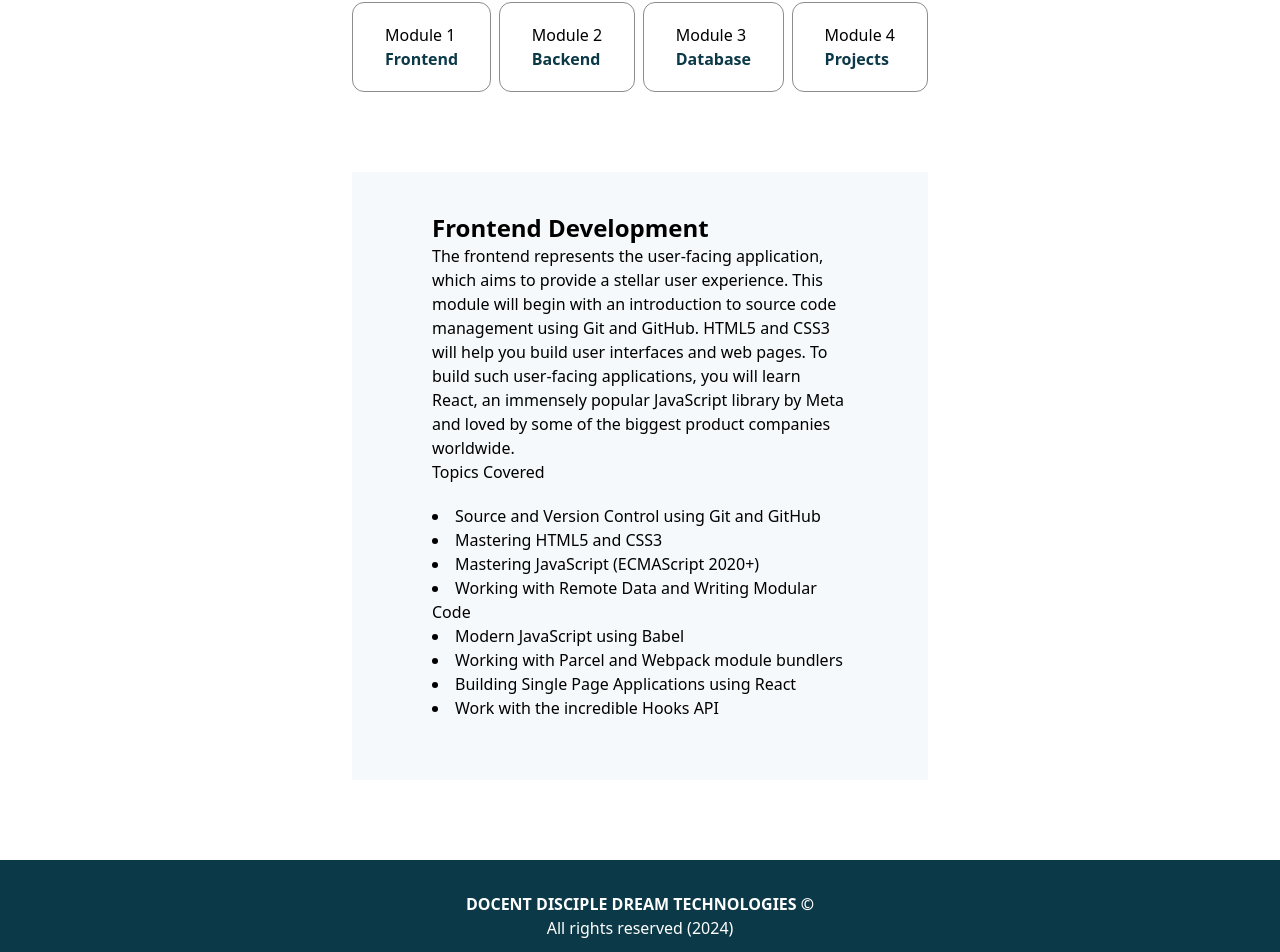
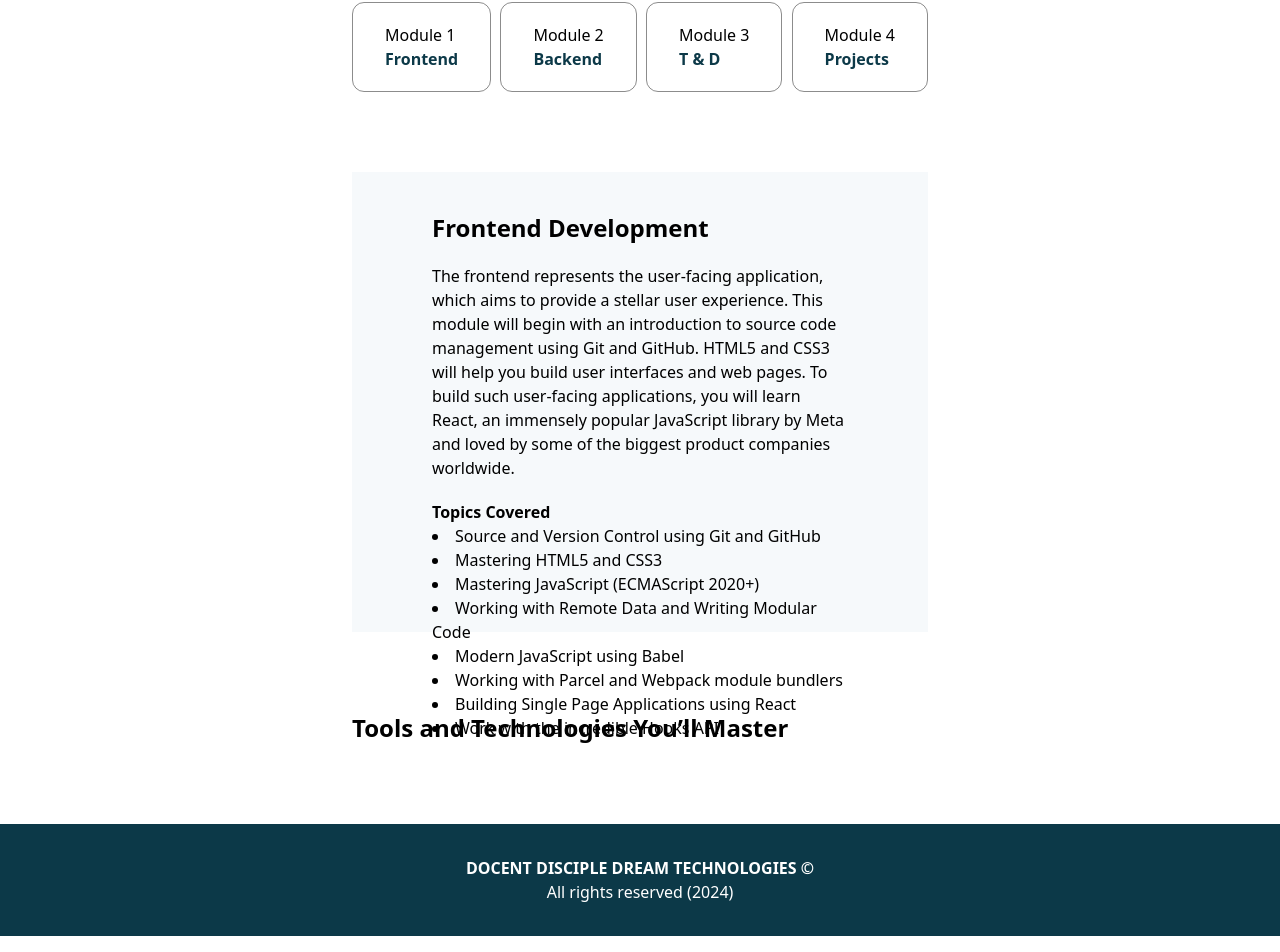
Before and after one commit to SHABARIUS/Web-App-deployment, a React (Vite) app: page /courses/fullstack in a window 1280 px wide. Shown: the part 1239-2191 px from the top of the page. Built offline with nearby package versions, Linux system fonts and the light colour scheme.

Commit message:
more on fullstack page

```diff
--- a/src/components/Pages/Fullstack.jsx
+++ b/src/components/Pages/Fullstack.jsx
@@ -1,6 +1,6 @@
 import FootBar from '../Views/FootBar'
 import Header from '../Views/Header'
-import fullstackImage from "../../assets/fullstack.jpg"
+import fullstackImage from '../../assets/fullstack.jpg'
 import { useState } from 'react'
 import { createPortal } from 'react-dom'
 import Modal from '../Views/Modal'
@@ -8,10 +8,14 @@ import Modal from '../Views/Modal'
 const Fullstack = () => {
   const [showModal, setShowModal] = useState(false)
   const [syllabus, setSyllabus] = useState('')
-  const [showContent, setShowContent] = useState({showing:"frontend"})
+  const [showContent, setShowContent] = useState({ showing: 'frontend' })
   return (
     <>
-    {showModal && createPortal(<Modal syllabus={syllabus} setShowModal={setShowModal}/>, document.getElementById('modal'))}
+      {showModal &&
+        createPortal(
+          <Modal syllabus={syllabus} setShowModal={setShowModal} />,
+          document.getElementById('modal')
+        )}
       <div>
         <Header />
         <div className='w-[45%] m-auto my-16'>
@@ -20,23 +24,45 @@ const Fullstack = () => {
             <div className='flex-3'>
               <h2 className='text-xl'>FULL-STACK DEVELOPMENT BOOTCAMP</h2>
               <h2 className='text-xl'>The most trusted way to become an</h2>
-            <h1 className='text-3xl font-bold'>Expert Full-Stack Developer</h1>
+              <h1 className='text-3xl font-bold'>
+                Expert Full-Stack Developer
+              </h1>
               <ul className='my-20 list-disc list-inside'>
-              <li className='text-gray-700'>Mock interviews, hackathons and more</li>
-              <li className='text-gray-700'>Multilingual training options (English and Tamil)</li>
-              <li className='text-gray-700'>Job-ready portfolio of rich, functional apps</li>
-              <li className='text-gray-700'>Reserve a Seat for INR 5,000/-</li>
+                <li className='text-gray-700'>
+                  Mock interviews, hackathons and more
+                </li>
+                <li className='text-gray-700'>
+                  Multilingual training options (English and Tamil)
+                </li>
+                <li className='text-gray-700'>
+                  Job-ready portfolio of rich, functional apps
+                </li>
+                <li className='text-gray-700'>
+                  Reserve a Seat for INR 5,000/-
+                </li>
               </ul>
               <div>
-              <button className='px-6 py-4 my-2 font-bold rounded-md bg-[#E5BE7F] hover:bg-[#d3ac6e] cursor-pointer mr-5'>Apply Now</button>
-              <button className='ml-5 border border-black/20 px-3 py-4 rounded-md' onClick={() => {
+                <button className='px-6 py-4 my-2 font-bold rounded-md bg-[#E5BE7F] hover:bg-[#d3ac6e] cursor-pointer mr-5'>
+                  Apply Now
+                </button>
+                <button
+                  className='ml-5 border border-black/20 px-3 py-4 rounded-md'
+                  onClick={() => {
                     setSyllabus('MERN-Syllabus')
                     setShowModal(true)
-              }}>Download Syllabus</button>
+                  }}
+                >
+                  Download Syllabus
+                </button>
               </div>
             </div>
             <div>
-            <img src={fullstackImage} alt="course image" width={"400px"} className='rounded-tr-lg rounded-br-lg'/>
+              <img
+                src={fullstackImage}
+                alt='course image'
+                width={'400px'}
+                className='rounded-tr-lg rounded-br-lg'
+              />
             </div>
           </div>
         </div>
@@ -44,75 +70,78 @@ const Fullstack = () => {
         <div className='w-[45%] h-40 m-auto mb-20 border-[2px] border-black/45 rounded-xl flex justify-around items-center'>
           <div className='text-center'>
             <h1 className='text-2xl font-bold'>₹12LPA</h1>
-          <h3  className='text-xl font-bold'>Average Salary</h3>
+            <h3 className='text-xl font-bold'>Average Salary</h3>
           </div>
           <div className='border-r-[2px] border-black/55 h-16'></div>
           <div className='text-center'>
-        <h1  className='text-2xl font-bold'>44%</h1>
-          <h3  className='text-xl font-bold'>Average Hike</h3>
+            <h1 className='text-2xl font-bold'>44%</h1>
+            <h3 className='text-xl font-bold'>Average Hike</h3>
           </div>
           <div className='border-r-[2px] border-black/55 h-16'></div>
           <div className='text-center'>
-        <h1  className='text-2xl font-bold'>302%</h1>
-          <h3  className='text-xl font-bold'>Highest Salary Hike</h3>
+            <h1 className='text-2xl font-bold'>302%</h1>
+            <h3 className='text-xl font-bold'>Highest Salary Hike</h3>
           </div>
           <div className='border-r-[2px] border-black/55 h-16'></div>
           <div className='text-center'>
-        <h1  className='text-2xl font-bold'>4,500+</h1>
-          <h3  className='text-xl font-bold'>Hiring Partners</h3>
+            <h1 className='text-2xl font-bold'>4,500+</h1>
+            <h3 className='text-xl font-bold'>Hiring Partners</h3>
           </div>
         </div>
         {/* thrid segment */}
         <div className='w-[45%] m-auto mb-20'>
-        <p>
-        FULL-STACK DEVELOPMENT BOOTCAMP CURRICULUM
-        </p>
-        <h2 className='text-3xl font-semibold'>Learn with a
-          World-Class Curriculum</h2>
+          <p>FULL-STACK DEVELOPMENT BOOTCAMP CURRICULUM</p>
+          <h2 className='text-3xl font-semibold'>
+            Learn with a World-Class Curriculum
+          </h2>
           <div className='mt-10 flex justify-between'>
-        <div className='px-8 py-5 border border-black/45 rounded-xl cursor-pointer hover:border-black/95' onClick={() => setShowContent({showing:'frontend'})}>
+            <div
+              className='px-8 py-5 border border-black/45 rounded-xl cursor-pointer hover:border-black/95'
+              onClick={() => setShowContent({ showing: 'frontend' })}
+            >
               <p>Module 1</p>
               <h1 className='text-[#0C3948] font-bold'>Frontend</h1>
             </div>
-        <div className='px-8 py-5  border border-black/45 rounded-xl cursor-pointer hover:border-black/95' onClick={() => setShowContent({showing:'backend'})}>
+            <div
+              className='px-8 py-5  border border-black/45 rounded-xl cursor-pointer hover:border-black/95'
+              onClick={() => setShowContent({ showing: 'backend' })}
+            >
               <p>Module 2</p>
               <h1 className='text-[#0C3948] font-bold'>Backend</h1>
             </div>
-        <div className='px-8 py-5  border border-black/45 rounded-xl cursor-pointer hover:border-black/95' onClick={() => setShowContent({showing:'database'})}>
+            <div
+              className='px-8 py-5  border border-black/45 rounded-xl cursor-pointer hover:border-black/95'
+              onClick={() =>
+                setShowContent({ showing: 'Testing & Deployment' })
+              }
+            >
               <p>Module 3</p>
-          <h1 className='text-[#0C3948] font-bold'>Database</h1>
+              <h1 className='text-[#0C3948] font-bold'>T & D</h1>
             </div>
-        <div className='px-8 py-5  border border-black/45 rounded-xl cursor-pointer hover:border-black/95' onClick={() => setShowContent({showing:'projects'})}>
+            <div
+              className='px-8 py-5  border border-black/45 rounded-xl cursor-pointer hover:border-black/95'
+              onClick={() => setShowContent({ showing: 'projects' })}
+            >
               <p>Module 4</p>
               <h1 className='text-[#0C3948] font-bold'>Projects</h1>
             </div>
           </div>
         </div>
-      {/* third segment option portion */}
-      {
-        showContent.showing == 'frontend' &&
-        <div className='w-[45%] m-auto bg-slate-100/60 px-20 py-10 mb-20'>
-          <h1 className='text-2xl font-bold'>Frontend Development</h1>
-          <p>The frontend represents the user-facing application, which aims to provide a stellar user experience. This module will begin with an introduction to source code management using Git and GitHub. HTML5 and CSS3 will help you build user interfaces and web pages. To build such user-facing applications, you will learn React, an immensely popular JavaScript library by Meta and loved by some of the biggest product companies worldwide.</p>
-          <p>Topics Covered</p>
-          <ul className='my-5 list-disc list-inside'>
-            <li>Source and Version Control using Git and GitHub</li>
-            <li>Mastering HTML5 and CSS3</li>
-            <li>Mastering JavaScript (ECMAScript 2020+)</li>
-            <li>Working with Remote Data and Writing Modular Code</li>
-            <li>Modern JavaScript using Babel</li>
-            <li>Working with Parcel and Webpack module bundlers</li>
-            <li>Building Single Page Applications using React</li>
-            <li>Work with the incredible Hooks API</li>
-          </ul>
-        </div> }
-        {
-           showContent.showing == 'backend' &&
-           <div className='w-[45%] m-auto bg-slate-100/60 px-20 py-10 mb-20'>
-             <h1 className='text-2xl font-bold'>Backend Development</h1>
-             <p>The frontend represents the user-facing application, which aims to provide a stellar user experience. This module will begin with an introduction to source code management using Git and GitHub. HTML5 and CSS3 will help you build user interfaces and web pages. To build such user-facing applications, you will learn React, an immensely popular JavaScript library by Meta and loved by some of the biggest product companies worldwide.</p>
-             <p>Topics Covered</p>
-             <ul className='my-5 list-disc list-inside'>
+        {/* third segment optional portion */}
+        {showContent.showing == 'frontend' && (
+          <div className='w-[45%] m-auto bg-slate-100/60 px-20 py-10 mb-20 h-[460px]'>
+            <h1 className='text-2xl font-bold mb-5'>Frontend Development</h1>
+            <p>
+              The frontend represents the user-facing application, which aims to
+              provide a stellar user experience. This module will begin with an
+              introduction to source code management using Git and GitHub. HTML5
+              and CSS3 will help you build user interfaces and web pages. To
+              build such user-facing applications, you will learn React, an
+              immensely popular JavaScript library by Meta and loved by some of
+              the biggest product companies worldwide.
+            </p>
+            <p className='font-bold mt-5'>Topics Covered</p>
+            <ul className='mb-5 list-disc list-inside'>
               <li>Source and Version Control using Git and GitHub</li>
               <li>Mastering HTML5 and CSS3</li>
               <li>Mastering JavaScript (ECMAScript 2020+)</li>
@@ -123,43 +152,82 @@ const Fullstack = () => {
               <li>Work with the incredible Hooks API</li>
             </ul>
           </div>
-        }
-        {
-           showContent.showing == 'database' &&
-           <div className='w-[45%] m-auto bg-slate-100/60 px-20 py-10 mb-20'>
-             <h1 className='text-2xl font-bold'>Database</h1>
-             <p>The frontend represents the user-facing application, which aims to provide a stellar user experience. This module will begin with an introduction to source code management using Git and GitHub. HTML5 and CSS3 will help you build user interfaces and web pages. To build such user-facing applications, you will learn React, an immensely popular JavaScript library by Meta and loved by some of the biggest product companies worldwide.</p>
-             <p>Topics Covered</p>
-             <ul className='my-5 list-disc list-inside'>
-               <li>Source and Version Control using Git and GitHub</li>
-               <li>Mastering HTML5 and CSS3</li>
-               <li>Mastering JavaScript (ECMAScript 2020+)</li>
-               <li>Working with Remote Data and Writing Modular Code</li>
-               <li>Modern JavaScript using Babel</li>
-               <li>Working with Parcel and Webpack module bundlers</li>
-               <li>Building Single Page Applications using React</li>
-               <li>Work with the incredible Hooks API</li>
+        )}
+        {showContent.showing == 'backend' && (
+          <div className='w-[45%] m-auto bg-slate-100/60 px-20 py-10 mb-20 h-[460px]'>
+            <h1 className='text-2xl font-bold mb-5'>Backend Development</h1>
+            <p>
+              Discover Node.js, the incredibly popular JavaScript runtime that
+              enables you to build everything from command-line tools to web
+              servers and APIs. You will then work with Express, a popular
+              framework that simplifies building Node.js applications. Work with
+              the MongoDB database engine to learn about operations, data
+              aggregation pipelines, and more. Go deeper into RESTful API design
+              as you learn more about the OpenAPI Spec and the use of Swagger
+              for API documentation.
+            </p>
+            <p className='font-bold mt-5'>Topics Covered</p>
+            <ul className='mb-5 list-disc list-inside'>
+              <li>Learning Node.js</li>
+              <li>Mastering the Express framework</li>
+              <li>Learning MongoDb</li>
             </ul>
           </div>
-        }
-        {
-           showContent.showing == 'projects' &&
-           <div className='w-[45%] m-auto bg-slate-100/60 px-20 py-10 mb-20'>
-             <h1 className='text-2xl font-bold'>Projects</h1>
-             <p>The frontend represents the user-facing application, which aims to provide a stellar user experience. This module will begin with an introduction to source code management using Git and GitHub. HTML5 and CSS3 will help you build user interfaces and web pages. To build such user-facing applications, you will learn React, an immensely popular JavaScript library by Meta and loved by some of the biggest product companies worldwide.</p>
-             <p>Topics Covered</p>
-             <ul className='my-5 list-disc list-inside'>
-               <li>Source and Version Control using Git and GitHub</li>
-               <li>Mastering HTML5 and CSS3</li>
-               <li>Mastering JavaScript (ECMAScript 2020+)</li>
-               <li>Working with Remote Data and Writing Modular Code</li>
-               <li>Modern JavaScript using Babel</li>
-               <li>Working with Parcel and Webpack module bundlers</li>
-               <li>Building Single Page Applications using React</li>
-               <li>Work with the incredible Hooks API</li>
+        )}
+        {showContent.showing == 'Testing & Deployment' && (
+          <div className='w-[45%] m-auto bg-slate-100/60 px-20 py-10 mb-20 h-[460px]'>
+            <h1 className='text-2xl font-bold mb-5'>Testing & Deployment</h1>
+            <p>
+              Learn about software testing which enables you to write code that
+              tests and validates your application code to ensure it behaves as
+              expected under various scenarios. Learn to deploy your Fullstack
+              applications on the cloud with major providers such as AWS Elastic
+              Beanstalk, Azure, Netlify, and Heroku.
+            </p>
+            <p className='font-bold mt-5'>Topics Covered</p>
+            <ul className='mb-5 list-disc list-inside'>
+              <li>Designing and Building RESTful APIs</li>
+              <li>
+                Test-Driven Development using Jest, Puppeteer and Cypress.io
+              </li>
+              <li>Deploying the app on the cloud</li>
             </ul>
           </div>
-        }
+        )}
+        {showContent.showing == 'projects' && (
+          <div className='w-[45%] m-auto bg-slate-100/60 px-20 py-10 mb-20 h-[460px]'>
+            <h1 className='text-2xl font-bold mb-5'>Projects</h1>
+            <p>
+              Gear up to build a robust portfolio of cloud-deployed
+              applications, ready to impress leading tech recruiters and secure
+              the job you desire.
+            </p>
+            <p className='font-bold mt-5'>Project you will be doing</p>
+            <ul className='mb-5 list-disc list-inside'>
+              <li>
+                Bookshelf - A social networking application, like Facebook, that
+                allows users to create a curated virtual bookshelf with reviews.
+              </li>
+              <li>
+                Flixxit - A video streaming service like Netflix, Prime Video or
+                Apple TV+.
+              </li>
+              <li>
+                ShopPlusPlus - An Amazon clone that allows users to create
+                accounts, wish lists, browse and purchase products.
+              </li>
+              <li>
+                Chord - An Apple Music or Spotify Clone featuring playlists,
+                song player and other exciting features.
+              </li>
+            </ul>
+          </div>
+        )}
+        <div className='w-[45%] m-auto mb-20'>
+          <h1 className='text-2xl font-bold'>
+            Tools and Technologies You’ll Master
+          </h1>
+        </div>
         <FootBar />
       </div>
     </>
```
Also changed, not shown: src/components/Views/Header.jsx (+9 -7 lines). Lines whose indentation alone changed are shown as unchanged.
